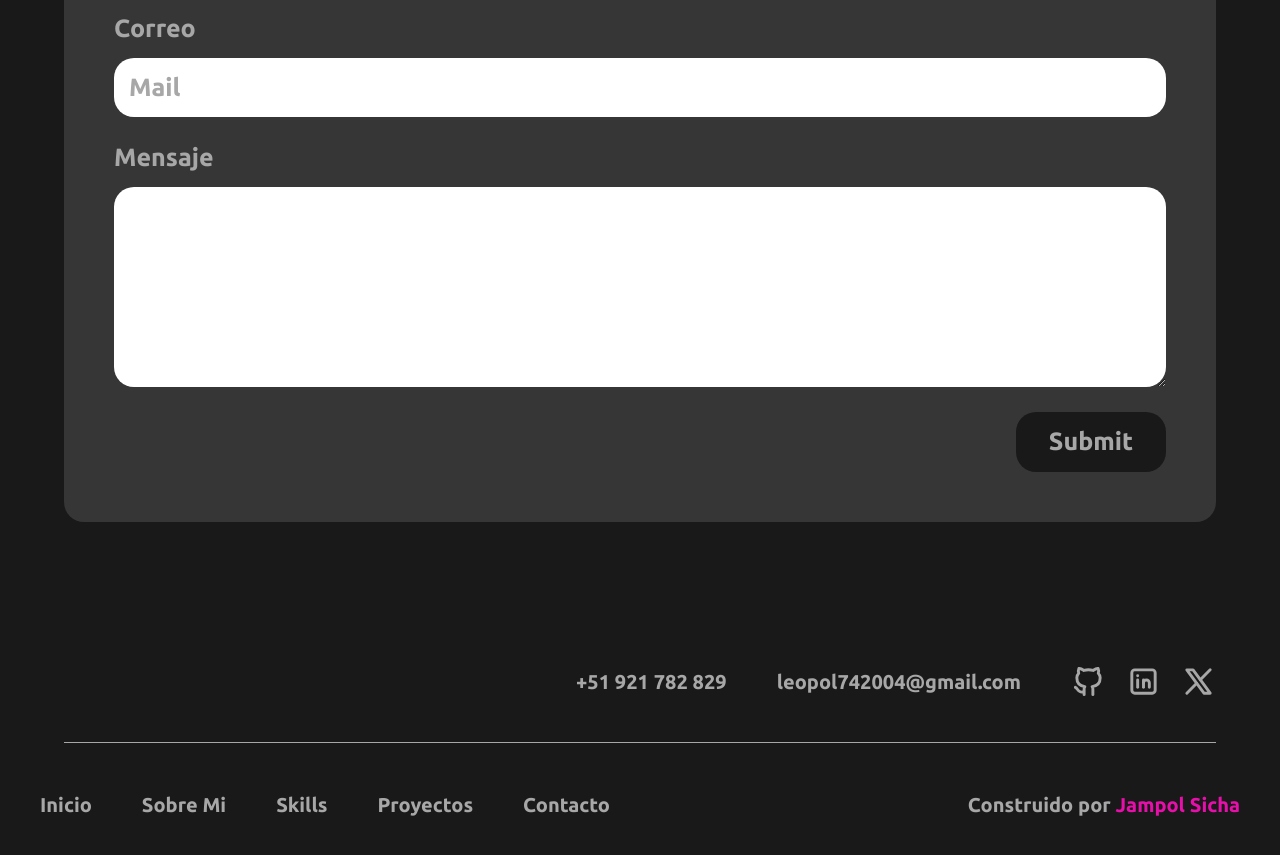
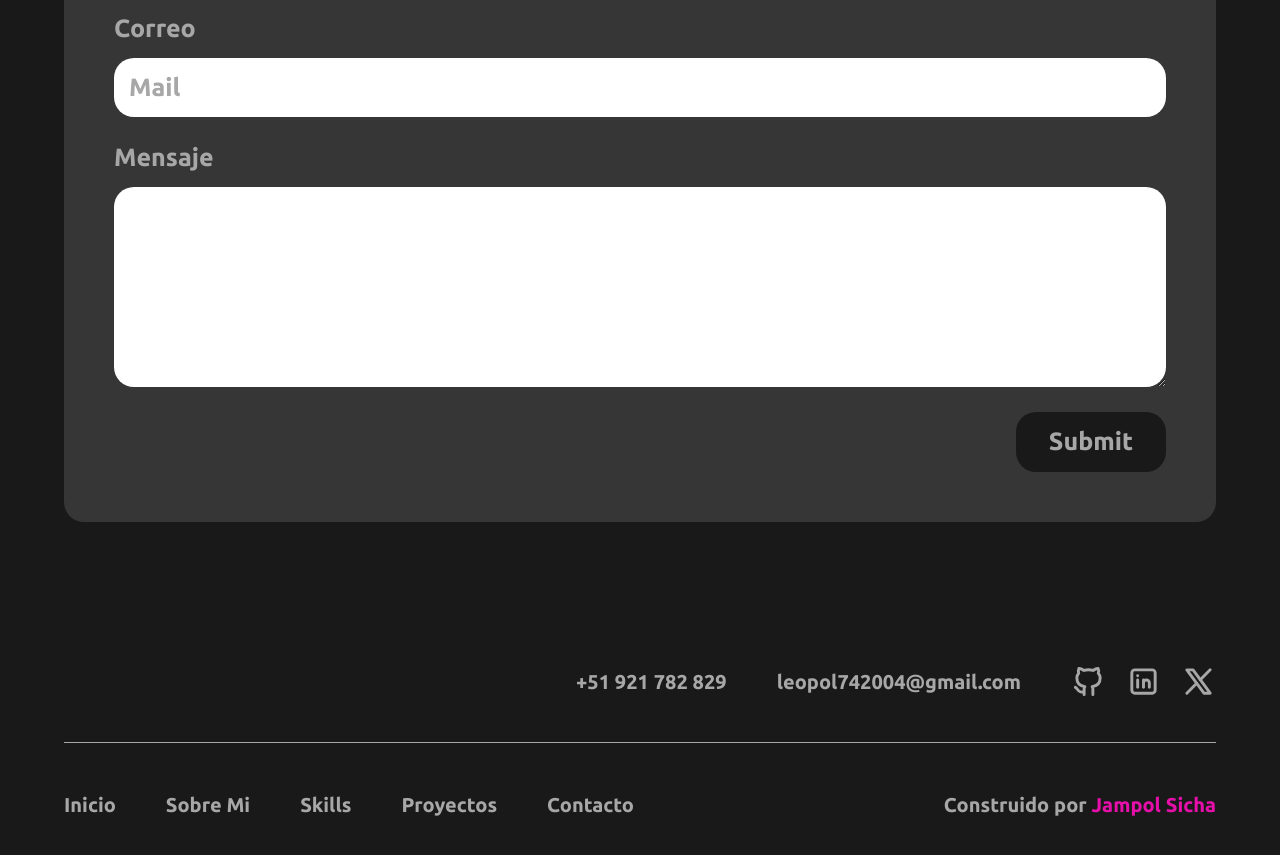
Before and after one commit to LeonardoSicha/Portfolio_V1, a plain HTML site: page index.html in a window 1280 px wide. Shown: the part 4537-5392 px from the top of the page. Drawn offline with Linux system fonts and the light colour scheme.

Commit message:
Corrigiendo footer 2

```diff
--- a/css/styles.css
+++ b/css/styles.css
@@ -483,7 +483,7 @@ span {
 @media (min-width: 768px) {
 
     .contenedor__footer {
-        width: 120rem;
+        width: min(90%, 120rem);
     }
 
     .footer__barra {
@@ -496,7 +496,6 @@ span {
     }
 
     .derecha {
-
         display: flex;
         justify-content: end;
         border-bottom: 1px solid var(--colorParrafos);
```
